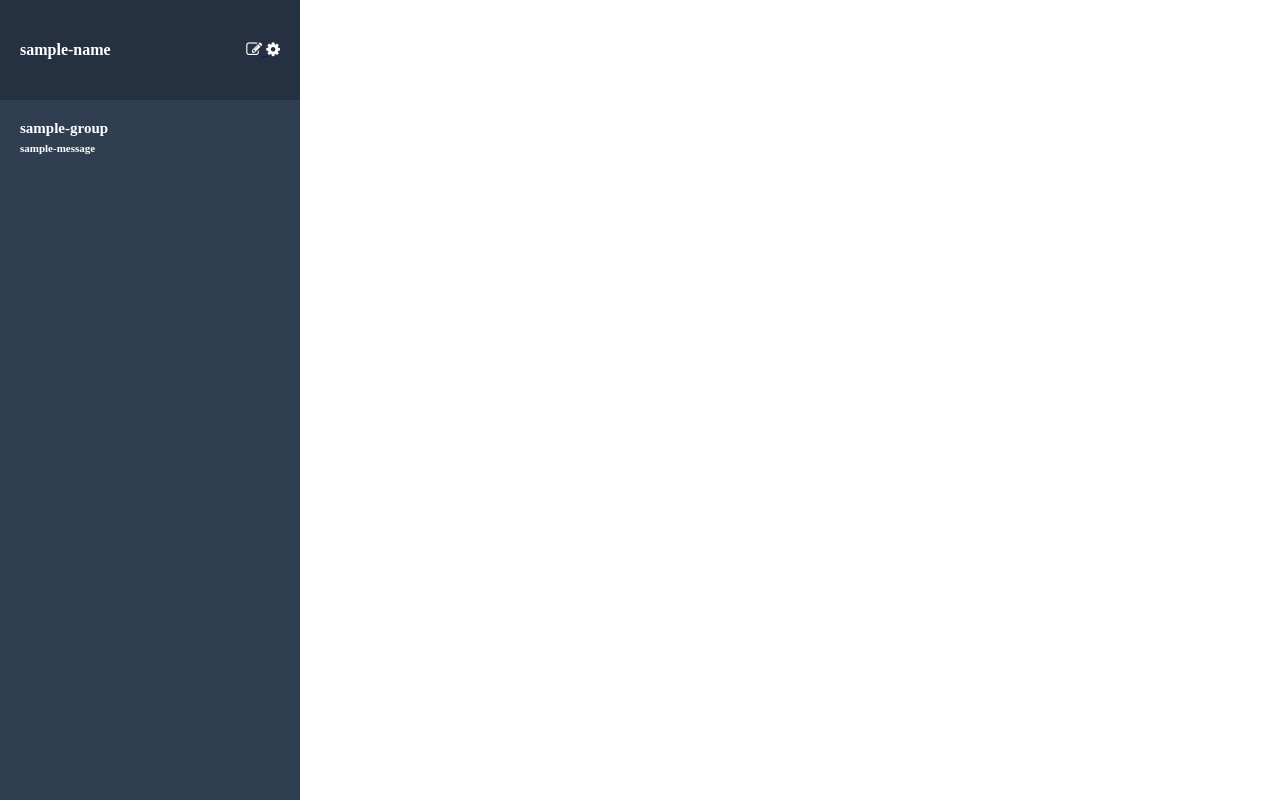
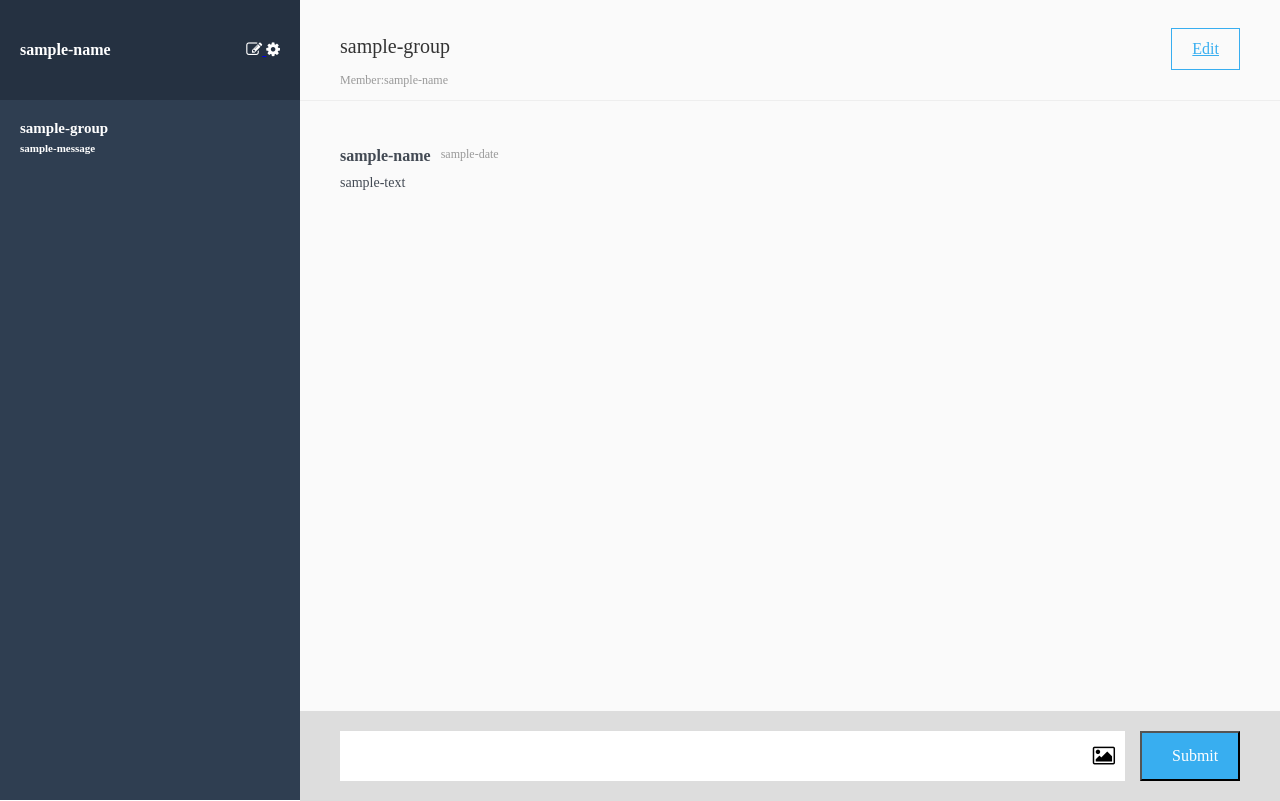
Before and after one commit to ynskmt/chat-space, a Rails app: page / in a window 1280 px wide. Shown: the part 24-825 px from the top of the page. Run offline with Rails 7, Linux system fonts and the light colour scheme; style sheets or scripts are compiled from the project's sources; some libraries are stand-ins or nearby versions.

Commit message:
create chat-main

```diff
--- a/app/assets/stylesheets/_messages.scss
+++ b/app/assets/stylesheets/_messages.scss
@@ -55,3 +55,104 @@
     }
   }
 }
+
+.chat-main {
+  width: calc(100vw - 300px);
+}
+
+.main-header {
+  background-color: #fafafa;
+  height: 100px;
+  padding: 0 40px;
+  display: flex;
+  justify-content: space-between;
+  border-bottom: solid 1px #eee;
+  &__left-box {
+    margin-top: 35px;
+    &__current-group {
+      font-size: 20px;
+      color: #333333;
+      margin-bottom: 15px;
+    }
+    &__member-list {
+      display: flex;
+      font-size: 12px;
+      color: #999999;
+    }
+  }
+  &__edit {
+    height: 40px;
+    line-height: 40px;
+    padding: 0 20px;
+    margin-top: 28px;
+    border: solid 1px $lightBlueColor;
+    &__btn {
+      color: $lightBlueColor;
+    }
+  }
+}
+
+.main-message {
+  height: calc(100vh - 190px);
+  background-color: #fafafa;
+  &__box {
+    padding: 46px 40px;
+    &__upper-info {
+      display: flex;
+      margin-bottom: 10px;
+      &__talker {
+        font-size: 16px;
+        font-weight: bold;
+        color: $textColor;
+      }
+      &__date {
+        font-size: 12px;
+        color: #999999;
+        margin-left: 10px;
+      }
+    }
+    &__text {
+      font-size: 14px;
+      color: $textColor;
+    }
+  }
+}
+
+.main-form {
+  height: 90px;
+  background-color: #ddd;
+  &__new-message {
+    padding: 20px 40px;
+    &__form {
+      display: flex;
+      &__text {
+        height: 50px;
+        width: 100%;
+        padding: 0 40px 0 10px;
+        color: $textColor;
+        border-style: none;
+      }
+      &__image {
+        position: relative;
+        font-size: 1.3rem;
+        &__font {
+          position: absolute;
+          top: 15px;
+          right: 10px;
+          font-size: inherit;
+        }
+        &__input {
+          display: none;
+        }
+      }
+      &__submit {
+        width: 100px;
+        height: 50px;
+        padding: 0 30px;
+        margin-left: 15px;
+        background-color: $lightBlueColor;
+        color: $whiteColor;
+      }
+    }
+  }
+}
--- a/app/views/messages/_chat_main.html.haml
+++ b/app/views/messages/_chat_main.html.haml
@@ -0,0 +1,29 @@
+.chat-main
+  .main-header
+    .main-header__left-box
+      .main-header__left-box__current-group
+        sample-group
+      .main-header__left-box__member-list
+        Member:
+        .main-header__left-box__member-list__member
+          sample-name
+    .main-header__edit
+      = link_to "#", class: "main-header__edit__btn" do
+        Edit
+  .main-message
+    .main-message__box
+      .main-message__box__upper-info
+        .main-message__box__upper-info__talker
+          sample-name
+        .main-message__box__upper-info__date
+          sample-date
+      .main-message__box__text
+        sample-text
+  .main-form
+    .main-form__new-message
+      %form.main-form__new-message__form
+        %input.main-form__new-message__form__text
+        %label.main-form__new-message__form__image
+          = fa_icon 'image', class: "main-form__new-message__form__image__font"
+          %input.main-form__new-message__form__image__input{type: "file"}
+        %input.main-form__new-message__form__submit{type: "submit"}
```
